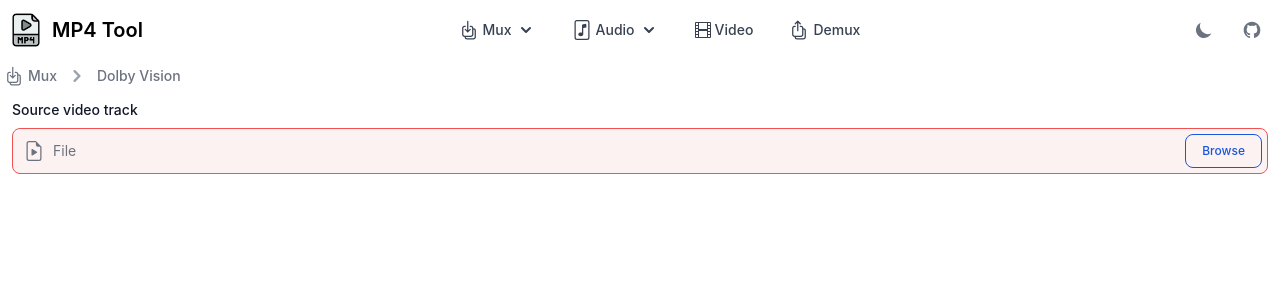
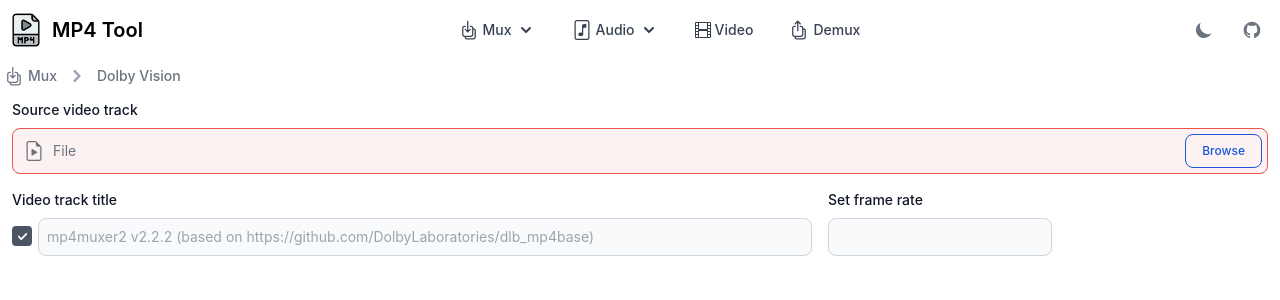
Before and after one commit to amsokol/mp4tools_gui.sveltekit, a SvelteKit app: page / in a window 1280 px wide. Shown: the top 300 px of the page. Built offline with nearby package versions, Linux system fonts and the light colour scheme.

Commit message:
intermediate commit
Signed-off-by: Aleksandr Sokolovskii <amsokol+github@gmail.com>

```diff
--- a/src/lib/file_input/file_input.svelte
+++ b/src/lib/file_input/file_input.svelte
@@ -12,7 +12,7 @@
 	export let required = false
 	export let id: string
 	export let label: string | undefined = undefined
-	export let value: string | undefined = undefined
+	export let value: string
 
 	function onBrowseFile() {
 		alert('TODO: browse file')
@@ -20,7 +20,7 @@
 
 	function onChanged() {
 		dispatch('change', {
-			value: displayed_input.value
+			value: value
 		})
 	}
 
@@ -30,7 +30,9 @@
 </script>
 
 {#if label}
-	<label class="block mb-2 text-sm font-medium text-gray-900 dark:text-gray-300" for={button_id}>{label}</label>
+	<label class="block mb-2 text-sm font-medium text-gray-900 dark:text-gray-300" for={button_id}
+		>{label ? label : ''}</label
+	>
 {/if}
 <div class="relative">
 	<div class="flex absolute inset-y-0 left-0 items-center pl-3 pointer-events-none">
@@ -47,14 +49,13 @@
 		</svg>
 	</div>
 	<input
-		bind:this={displayed_input}
+		bind:value
 		on:keypress={(event) => {
 			if (event.key === 'Enter') onBrowseFile()
 		}}
 		on:change={onChanged}
 		type="text"
 		{id}
-		value={value ? value : ''}
 		class="block p-3 pl-10 w-full text-sm text-gray-900 bg-gray-50 rounded-lg border border-gray-300
        focus:ring-blue-500 focus:border-blue-500 dark:bg-gray-700 dark:border-gray-600 dark:placeholder-gray-400
        dark:text-white dark:focus:ring-blue-500 dark:focus:border-blue-500
--- a/src/routes/+page.svelte
+++ b/src/routes/+page.svelte
@@ -8,14 +8,14 @@
 	import type { MuxDolbyVision } from './store.js'
 
 	let data: MuxDolbyVision
-	const unsubscribe = MuxDolbyVisionStore.subscribe((d: MuxDolbyVision) => {
-		data = d
+
+	const unsubscribe = MuxDolbyVisionStore.subscribe((store: MuxDolbyVision) => {
+		data = store
 	})
 
-	function onSourceVideoTrackChanged(event: CustomEvent<OnFileInputChangeEvent>) {
-		MuxDolbyVisionStore.update((d: MuxDolbyVision) => {
-			d.sourceVideoTrack = event.detail.value
-			return d
+	function updateStore() {
+		MuxDolbyVisionStore.update((_store: MuxDolbyVision) => {
+			return data
 		})
 	}
 
@@ -62,7 +62,49 @@
 		id="source-video"
 		label="Source video track"
 		required={true}
-		value={data.sourceVideoTrack}
-		on:change={onSourceVideoTrackChanged}
+		bind:value={data.sourceVideoTrack}
+		on:change={updateStore}
 	/>
+
+	<div class="flex gap-4 mt-4">
+		<div class="shrink w-[50rem]">
+			<label for="is-video-track-title" class="block mb-2 text-sm font-medium text-gray-900 dark:text-gray-300"
+				>Video track title</label
+			>
+			<div class="flex gap-1.5">
+				<input
+					bind:checked={data.isVideoTrackTitle}
+					id="is-video-track-title"
+					type="checkbox"
+					class="mt-2 w-5 h-5 text-blue-600 bg-gray-100 rounded border-gray-300 focus:ring-blue-500
+					dark:focus:ring-blue-600 dark:ring-offset-gray-800 focus:ring-2 dark:bg-gray-700 dark:border-gray-600
+					disabled:cursor-not-allowed disabled:text-gray-600"
+					on:change={updateStore}
+					disabled={!data.sourceVideoTrack}
+				/>
+				<input
+					bind:value={data.videoTrackTitle}
+					type="text"
+					id="video-track-title"
+					placeholder="Title"
+					class="block p-2 w-full text-gray-900 bg-gray-50 rounded-lg border border-gray-300 text-sm
+					 focus:ring-blue-500 focus:border-blue-500 dark:bg-gray-700 dark:border-gray-600
+				   dark:placeholder-gray-400 dark:text-white dark:focus:ring-blue-500 dark:focus:border-blue-500
+					 disabled:cursor-not-allowed dark:disabled:text-gray-400 disabled:text-gray-400"
+					on:change={updateStore}
+					disabled={!data.sourceVideoTrack || !data.isVideoTrackTitle}
+				/>
+			</div>
+		</div>
+		<div class="shrink w-56">
+			<label for="set-frame-rate" class="block mb-2 text-sm font-medium text-gray-900 dark:text-gray-300"
+				>Set frame rate</label
+			>
+			<input
+				type="text"
+				id="set-frame-rate"
+				class="block p-2 w-full text-gray-900 bg-gray-50 rounded-lg border border-gray-300 text-sm focus:ring-blue-500 focus:border-blue-500 dark:bg-gray-700 dark:border-gray-600 dark:placeholder-gray-400 dark:text-white dark:focus:ring-blue-500 dark:focus:border-blue-500"
+			/>
+		</div>
+	</div>
 </div>
--- a/src/routes/store.ts
+++ b/src/routes/store.ts
@@ -1,7 +1,13 @@
 import { writable } from 'svelte/store'
 
 export type MuxDolbyVision = {
-    sourceVideoTrack?: string
+    sourceVideoTrack: string
+    isVideoTrackTitle: boolean
+    videoTrackTitle: string
 }
 
-export const MuxDolbyVisionStore = writable<MuxDolbyVision>({})
+export const MuxDolbyVisionStore = writable<MuxDolbyVision>({
+    sourceVideoTrack: '',
+    isVideoTrackTitle: true,
+    videoTrackTitle: 'mp4muxer2 v2.2.2 (based on https://github.com/DolbyLaboratories/dlb_mp4base)'
+})
```
